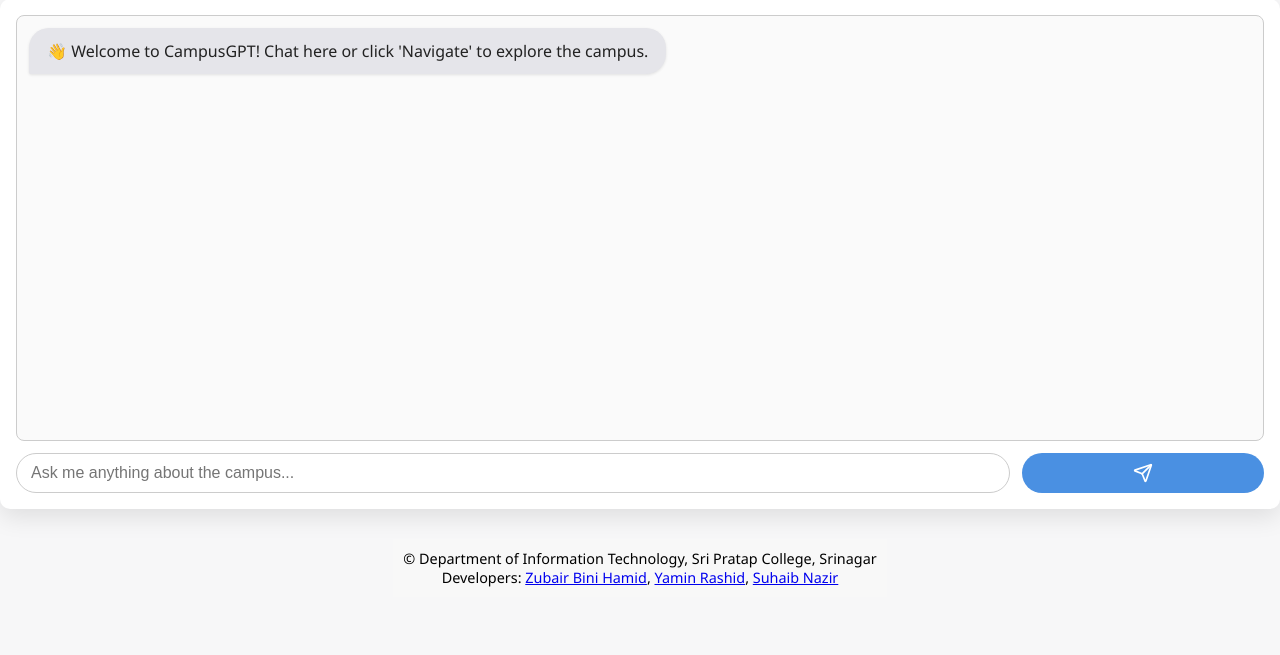
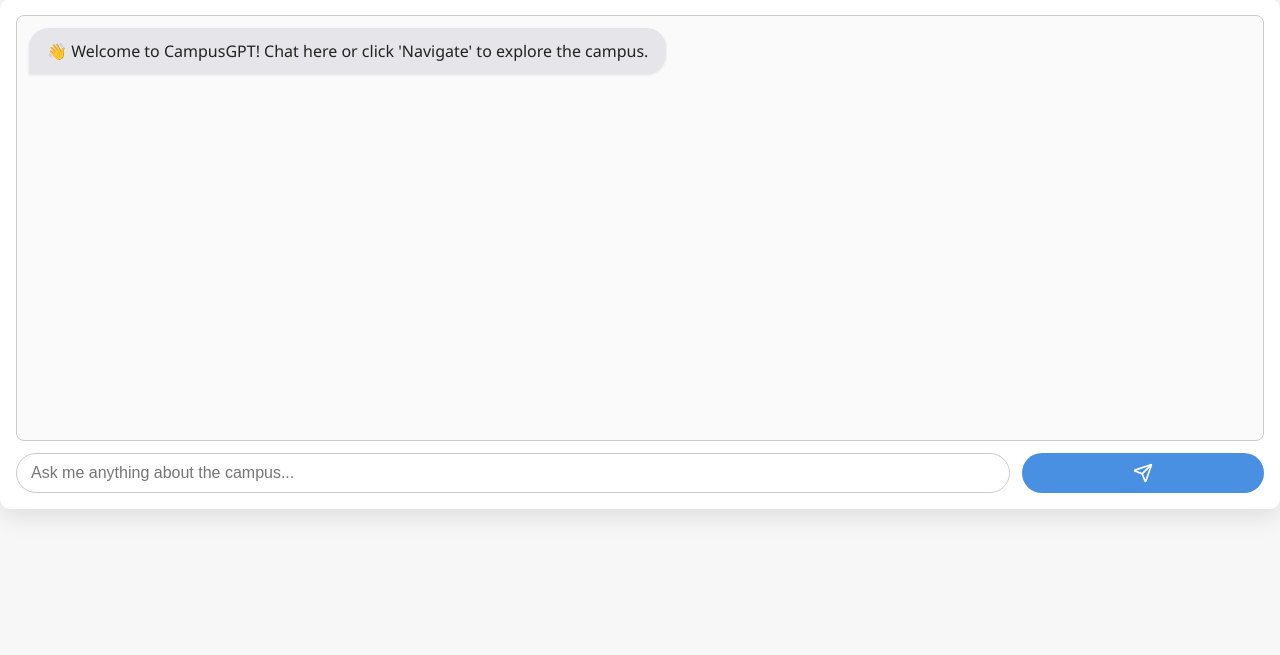
Before and after one commit to xbr-dr/cc, a Flask app: page / in a window 1280 px wide. Shown: the part 145-800 px from the top of the page. Run offline with Flask 3, Linux system fonts and the light colour scheme; data that the repository does not hold is empty.

Commit message:
Update index.html

```diff
--- a/backend/templates/user/index.html
+++ b/backend/templates/user/index.html
@@ -6,13 +6,10 @@
   <meta name="viewport" content="width=device-width, initial-scale=1" />
   <title>Campus Chatbot - User</title>
 
+  <!-- Leaflet CSS -->
+  <link rel="stylesheet" href="https://unpkg.com/leaflet@1.9.4/dist/leaflet.css" />
 
-  <!-- CSS -->
-<link rel="stylesheet" href="{{ url_for('static', filename='user/style.css') }}">
-<link rel="stylesheet" href="https://unpkg.com/leaflet@1.9.4/dist/leaflet.css" />
-
-
-
+  <link rel="stylesheet" href="{{ url_for('static', filename='user/style.css') }}">
 </head>
 
 <body>
@@ -49,17 +46,8 @@
     </section>
   </main>
 
-  <footer style="text-align: center; padding: 10px; font-size: 0.9rem; background-color: #f8f8f8; margin-top: 10px;">
-    © Department of Information Technology, Sri Pratap College, Srinagar<br>
-    Developers:
-    <a href="https://instagram.com/xbr_dr" target="_blank">Zubair Bini Hamid</a>,
-    <a href="https://instagram.com/yamin_rashid_wani" target="_blank">Yamin Rashid</a>,
-    <a href="https://instagram.com/_suhaib_.wani007" target="_blank">Suhaib Nazir</a>
-  </footer>
-
   <!-- Leaflet JS -->
   <script src="https://unpkg.com/leaflet@1.9.4/dist/leaflet.js"></script>
-  <!-- JS -->
   <script src="{{ url_for('static', filename='user/script.js') }}"></script>
 </body>
 
```
